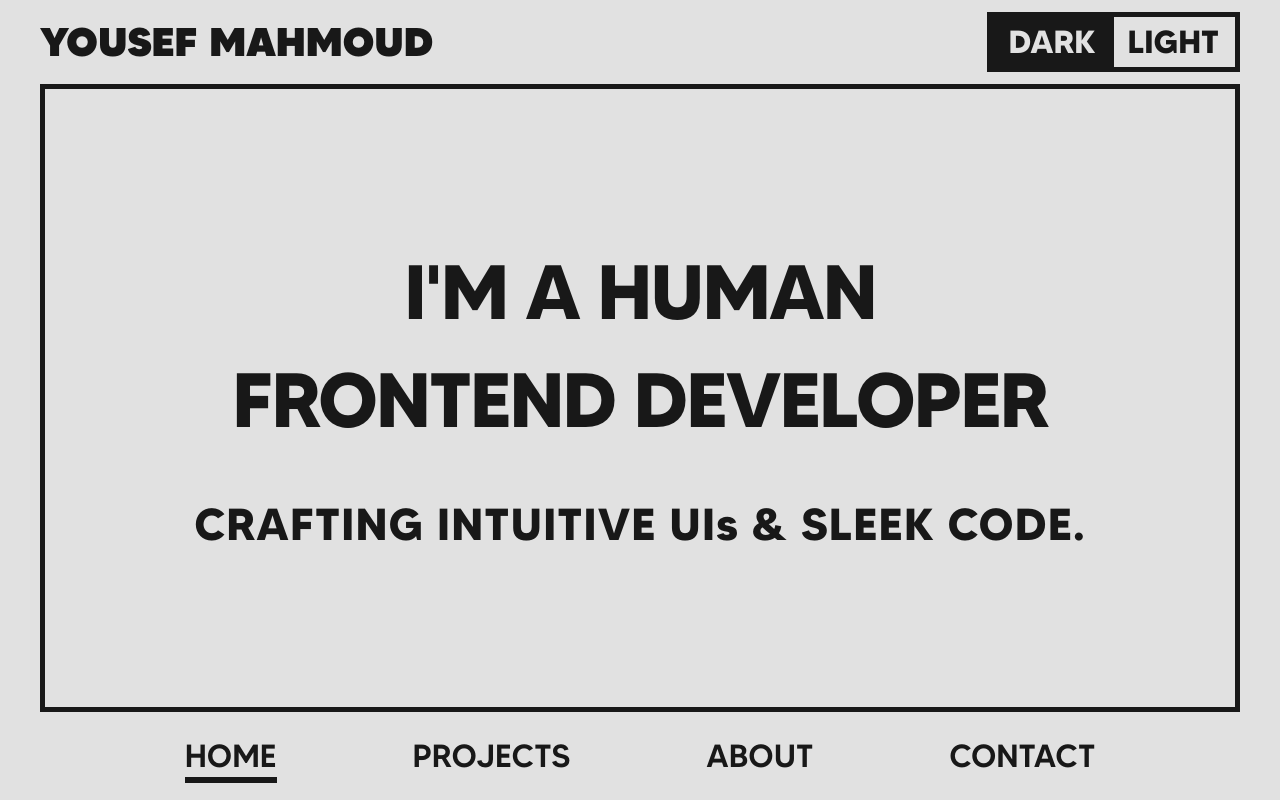
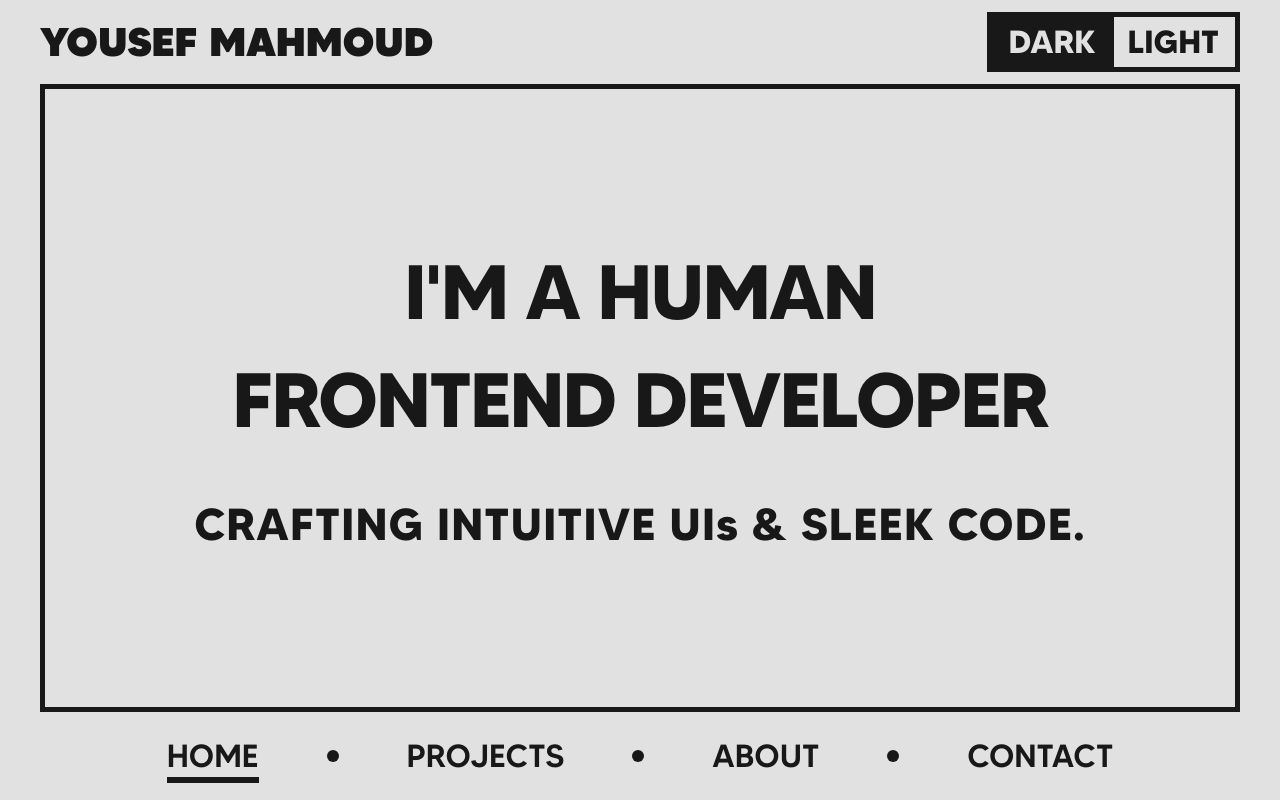
Before and after one commit to usefmahmud/portfolio, a Next.js app: page / in a window 1280 px wide. Built offline with nearby package versions, Linux system fonts and the light colour scheme.

Commit message:
fix(navbar): fixed dots separator between navbar items to be visible

```diff
--- a/components/layout/navbar.tsx
+++ b/components/layout/navbar.tsx
@@ -17,12 +17,10 @@ const Navbar = () => {
                 <NavbarItem key={item.path} item={item} />
 
                 {index !== ROUTES.length - 1 && (
-                  <li className='list-none' aria-hidden='true'>
-                    <span
-                      className='bg-foreground size-3 rounded-full'
-                      role='presentation'
-                    ></span>
-                  </li>
+                  <span
+                    className='bg-foreground size-3 rounded-full'
+                    role='presentation'
+                  ></span>
                 )}
               </React.Fragment>
             );
```
